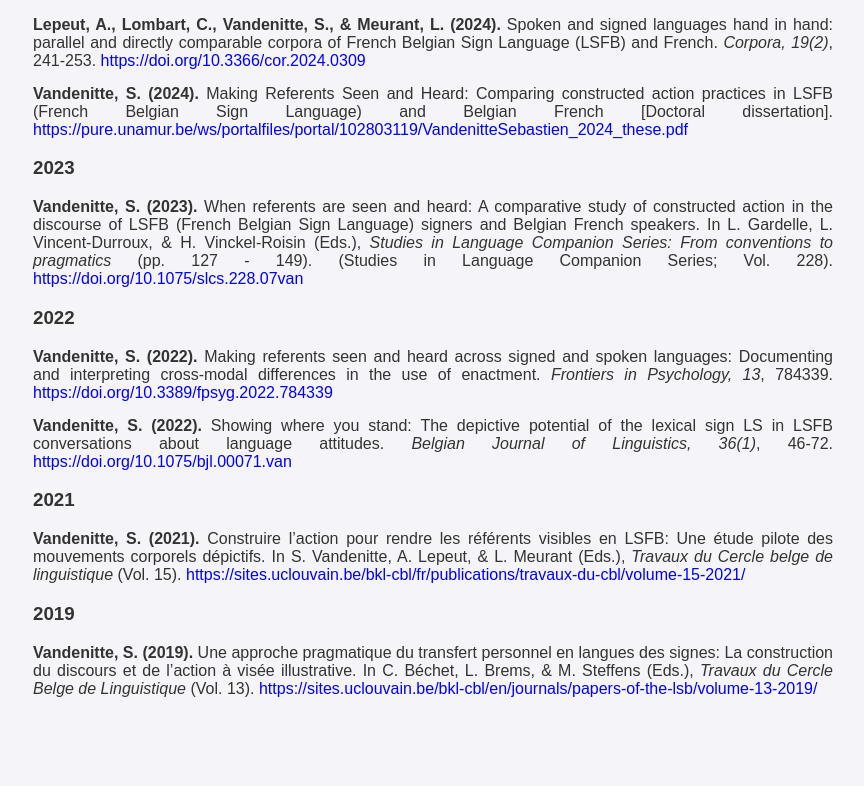
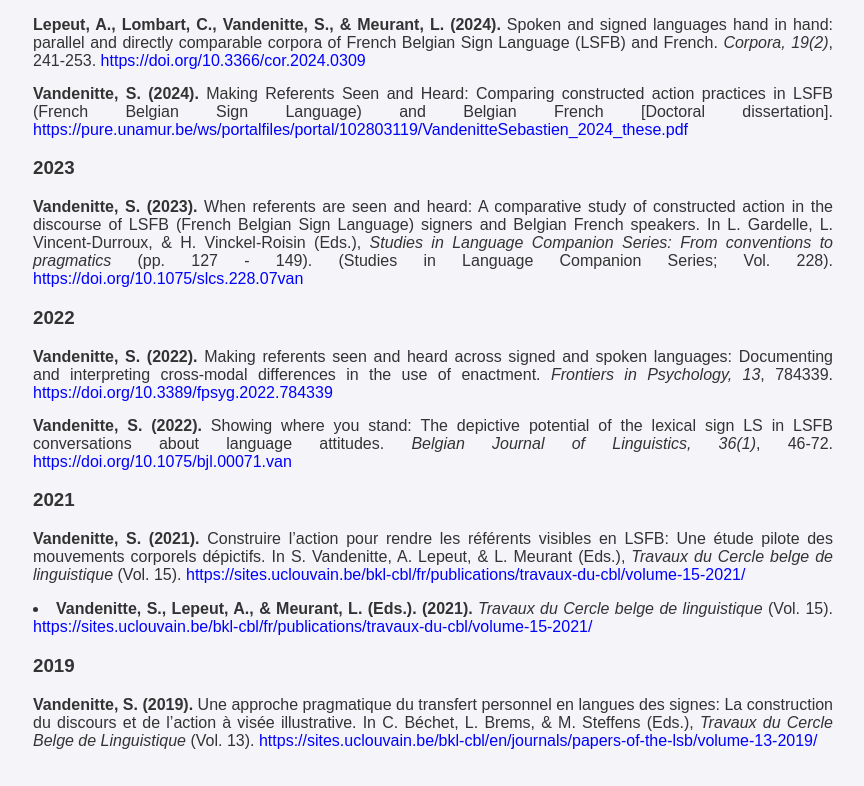
Before and after one commit to sebastien-vandenitte/sebastien-vandenitte.github.io, a plain HTML site: page publications.html in a window 1280 px wide. Shown: the part 325-1111 px from the top of the page, without its empty margins (207-1071 px from the left). Before the commit the page ends 1059 px from the top, so only its background shows below. Drawn offline with Linux system fonts and the light colour scheme.

Commit message:
Update publications.html

```diff
--- a/publications.html
+++ b/publications.html
@@ -71,6 +71,10 @@
                 <strong>Vandenitte, S. (2021).</strong> Construire l’action pour rendre les référents visibles en LSFB: Une étude pilote des mouvements corporels dépictifs. In S. Vandenitte, A. Lepeut, & L. Meurant (Eds.), <em>Travaux du Cercle belge de linguistique</em> (Vol. 15). <a href="https://sites.uclouvain.be/bkl-cbl/fr/publications/travaux-du-cbl/volume-15-2021/">https://sites.uclouvain.be/bkl-cbl/fr/publications/travaux-du-cbl/volume-15-2021/</a>
             </li>
         </ul>
+            <li style="margin-bottom: 15px;">
+                <strong>Vandenitte, S., Lepeut, A., & Meurant, L. (Eds.). (2021).</strong> <em>Travaux du Cercle belge de linguistique</em> (Vol. 15). <a href="https://sites.uclouvain.be/bkl-cbl/fr/publications/travaux-du-cbl/volume-15-2021/">https://sites.uclouvain.be/bkl-cbl/fr/publications/travaux-du-cbl/volume-15-2021/</a>
+            </li>
+        </ul>
 
         <!-- Publications from 2019 -->
         <h3>2019</h3>
```
